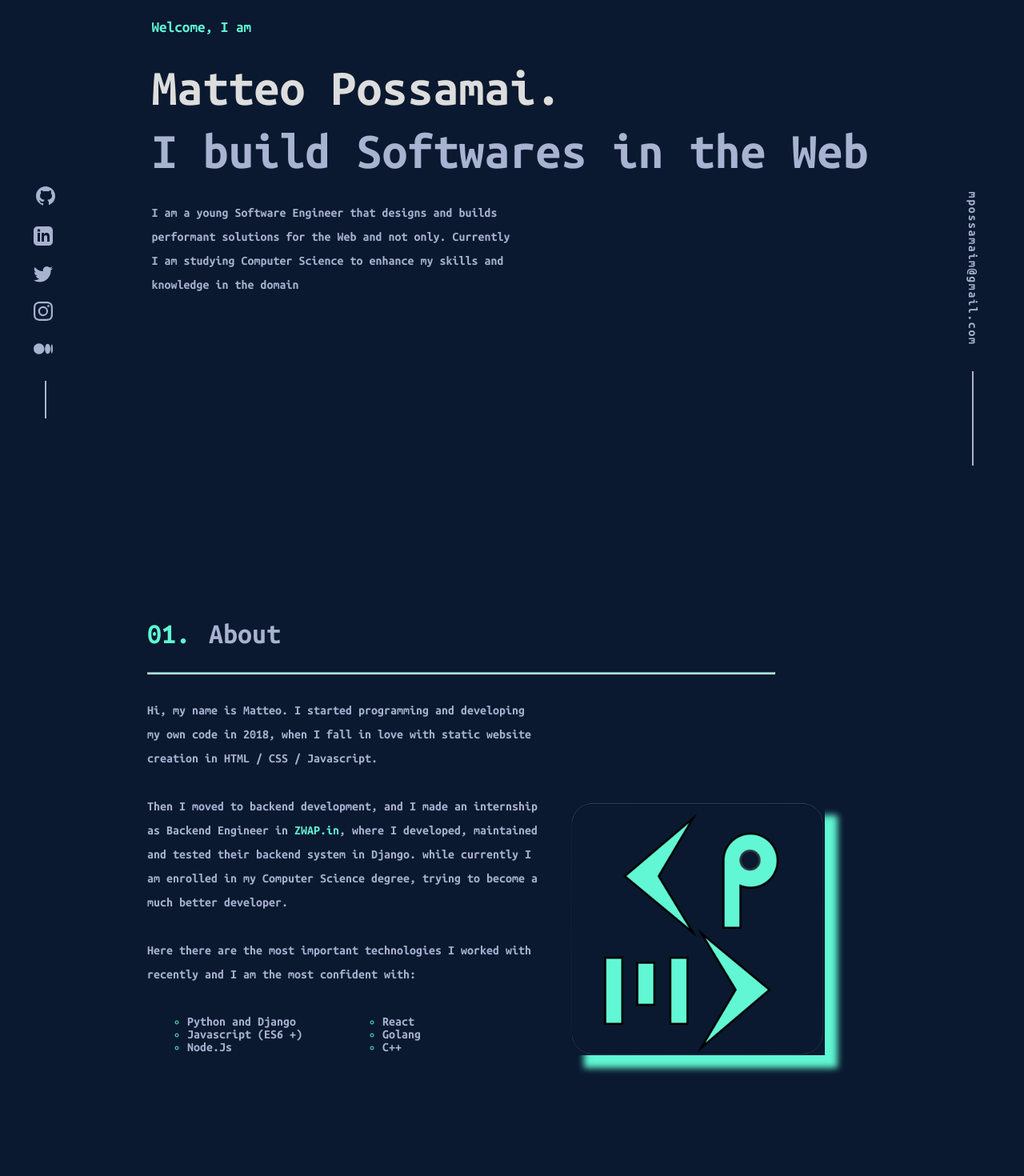
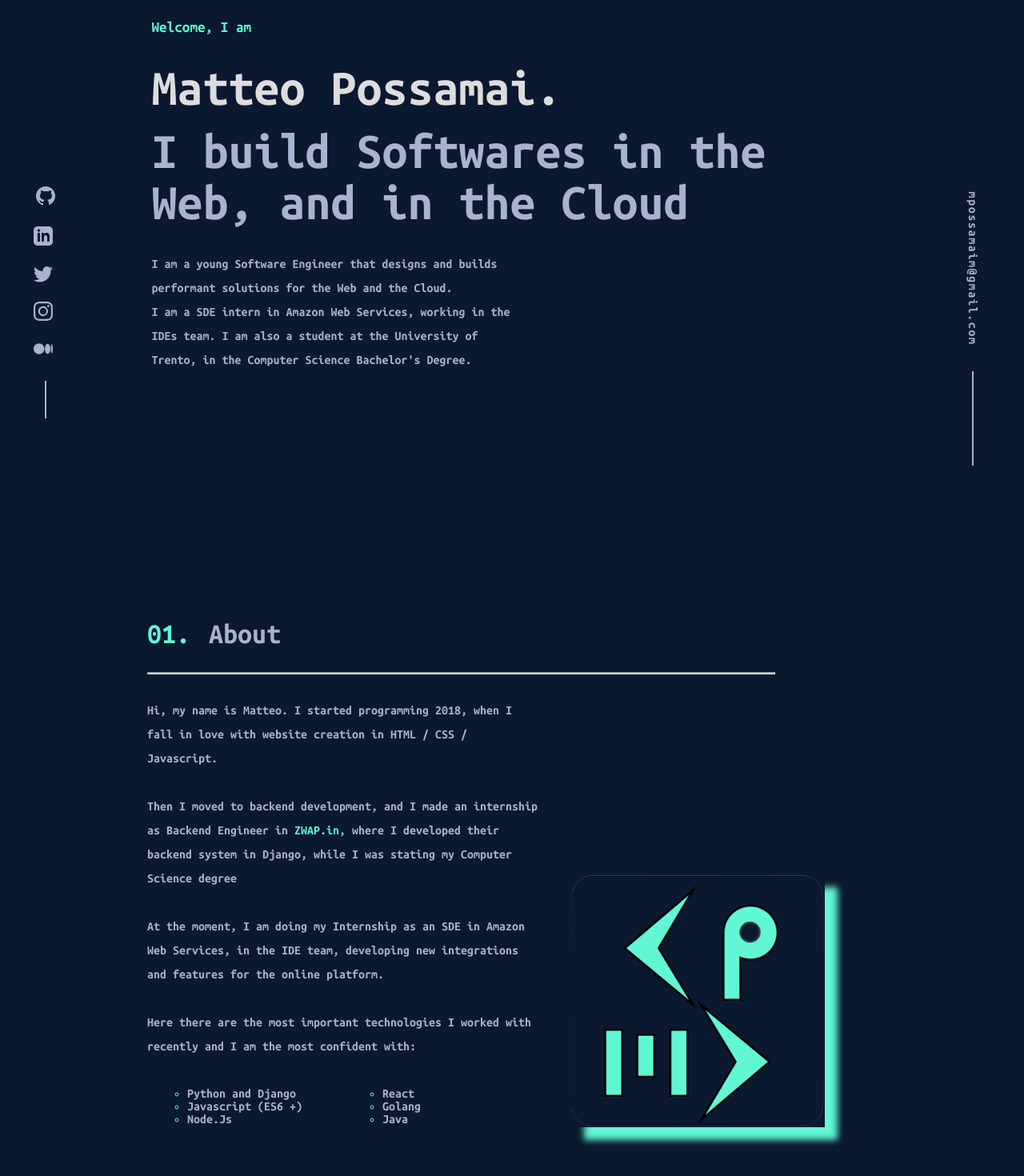
Before and after one commit to MatteoPossamai/portfolio, a React (Create React App) app: page / in a window 1280 px wide. Shown: the part 276-1746 px from the top of the page at 80% size. Built offline with nearby package versions, Linux system fonts and the light colour scheme.

Commit message:
first content update 2023

```diff
--- a/src/components/about.tsx
+++ b/src/components/about.tsx
@@ -6,16 +6,18 @@ function AboutPage() {
                 <hr className="header-line"/>
             </header>
             <div>
-            <p className="long-description bold">Hi, my name is Matteo. I started
-                                                programming and developing my own code in 2018, when I
-                                                fall in love with static website creation in
+            <p className="long-description bold">Hi, my name is Matteo. I started programming 2018, when I
+                                                fall in love with website creation in
                                                 HTML / CSS / Javascript.  </p>
 
             <p className="long-description bold">Then I moved to backend development, and I made an
                                                 internship as Backend Engineer in <a href="https://zwap.in/">ZWAP.in</a>,
-                                                where I developed, maintained and tested their
-                                                backend system in Django. while currently I am enrolled in my
-                                                Computer Science degree, trying to become a much better developer. </p>
+                                                where I developed their backend system in Django, while I was stating my
+                                                Computer Science degree </p>
+
+            <p className="long-description bold">At the moment, I am doing my Internship as an SDE in Amazon Web
+                                                Services, in the IDE team, developing new integrations and
+                                                features for the online platform. </p>
 
             <p className="long-description bold">Here there are the most important technologies I worked
                                                 with recently and I am the most confident with:</p>
@@ -28,7 +30,7 @@ function AboutPage() {
                 <ul className="tech-list">
                     <li><span>React</span></li>
                     <li><span>Golang</span></li>
-                    <li><span>C++</span></li>
+                    <li><span>Java</span></li>
                 </ul>
             </div>
             </div>
--- a/src/components/centerPage.tsx
+++ b/src/components/centerPage.tsx
@@ -3,10 +3,14 @@ function CenterPage() {
         <div className="center-page" >
             <p className="first-line">Welcome, I am</p>
             <h1 className="name">Matteo Possamai.</h1>
-            <h1 className="short-description">I build Softwares in the Web</h1>
+            <h1 className="short-description">I build Softwares in the Web, and in the Cloud</h1>
             <p className="long-description">I am a young Software Engineer that designs and builds performant
-            solutions for the Web and not only. Currently I am studying Computer
-            Science to enhance my skills and knowledge in the domain</p>
+            solutions for the Web and the Cloud.
+
+            <br />I am a SDE intern in Amazon Web Services, working in the IDEs team. I am also a student at the University of Trento,
+            in the Computer Science Bachelor's Degree.
+
+            </p>
         </div>
     );
     }
```
